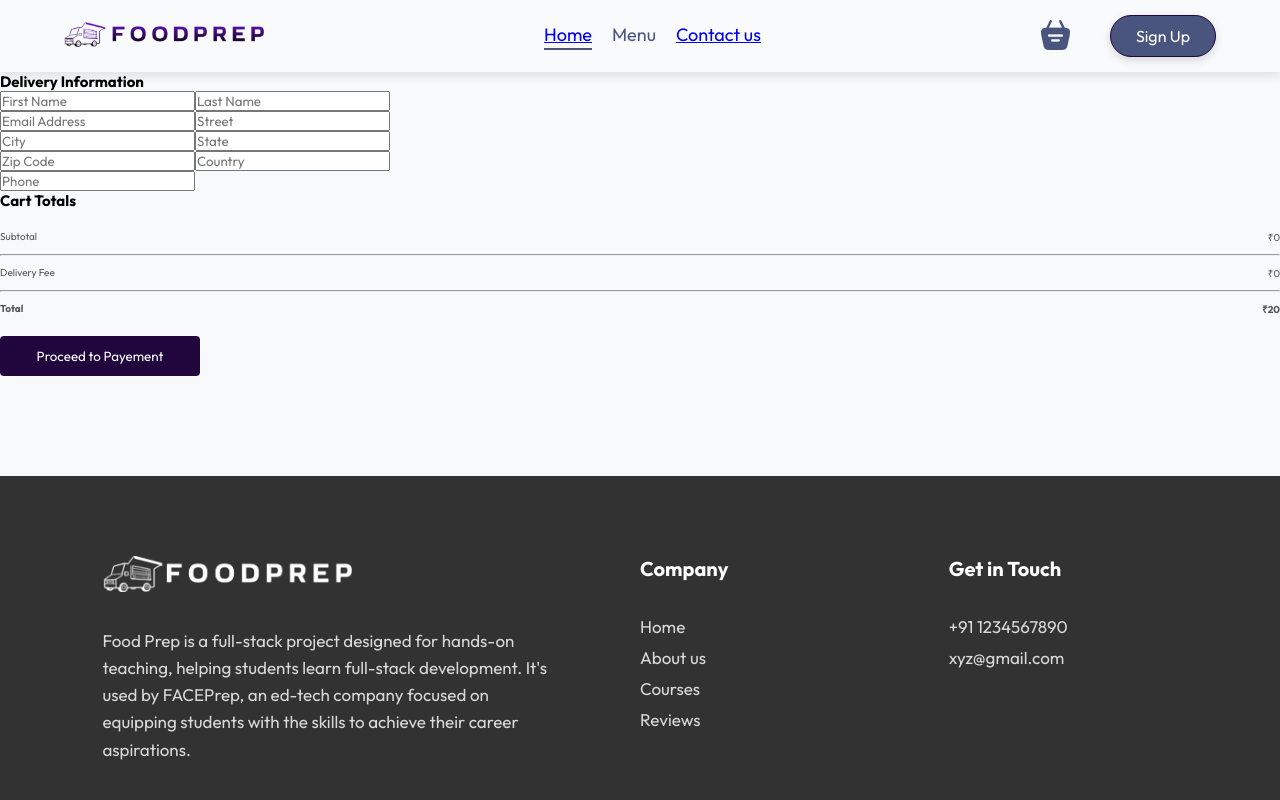
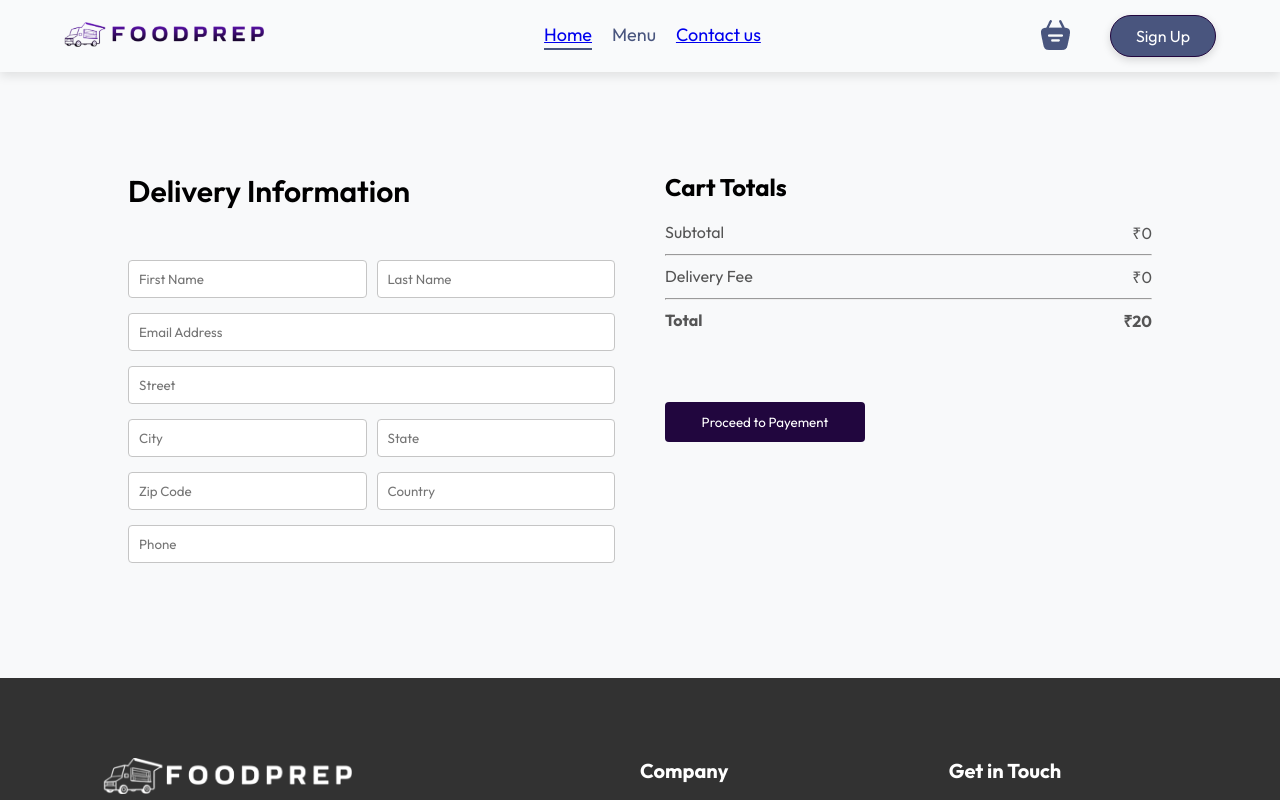
Before and after one commit to Kaustubh0912/FoodPrep, a React (Vite) app in the folder userFrontend/: page /order in a window 1280 px wide. Shown: the top 800 px of the page. Built offline with nearby package versions, Linux system fonts and the light colour scheme.

Commit message:
add place order styles

```diff
--- a/userFrontend/src/screens/PlaceOrder/PlaceOrder.css
+++ b/userFrontend/src/screens/PlaceOrder/PlaceOrder.css
@@ -0,0 +1,37 @@
+.place-order{
+    display: flex;
+    align-items: start;
+    justify-content: space-between;
+    gap:50px;
+    width: 80%;
+    margin: 100px auto;
+    font-size: 1.6rem;
+}
+.place-order-left{
+    width: 100%;
+    max-width:max(30%,500px);
+}
+.place-order-left .title{
+    font-size: 3rem;
+    font-weight: 600;
+    margin-bottom: 50px;
+}
+.place-order-left input{
+    margin-bottom:15px;
+    width: 100%;
+    padding: 10px;
+    border: 1px solid #c5c5c5;
+    border-radius: 4px;
+    outline: var(--theme-color);
+}
+.place-order-left .multi-fields{
+    display: flex;
+    gap:10px;
+}
+.place-order-right{
+    width:100%;
+    max-width: (40%,500px);
+}
+.place-order button{
+    margin-top: 50px;
+}
```
Also changed, not shown: userFrontend/src/screens/PlaceOrder/PlaceOrder.jsx (indentation only).
